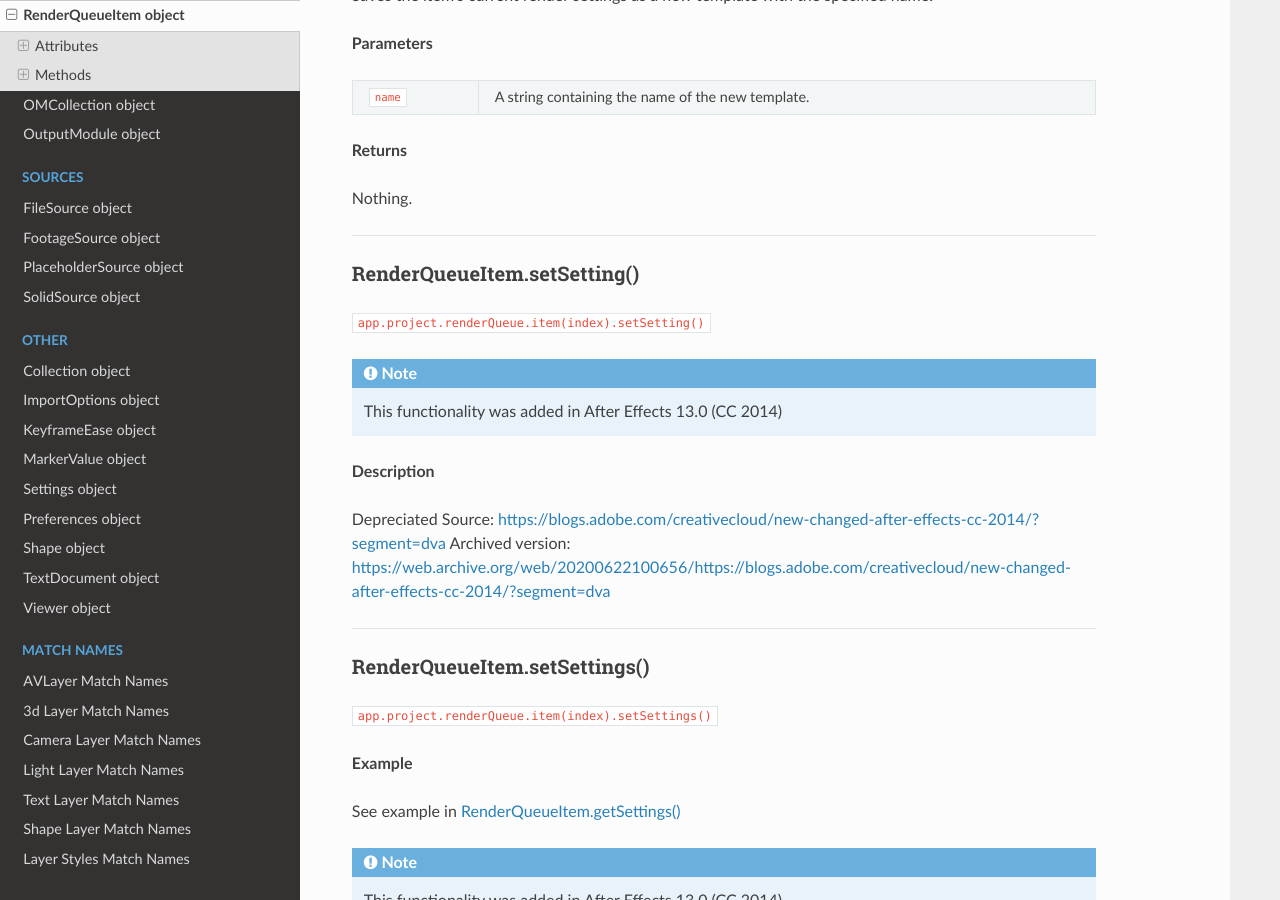
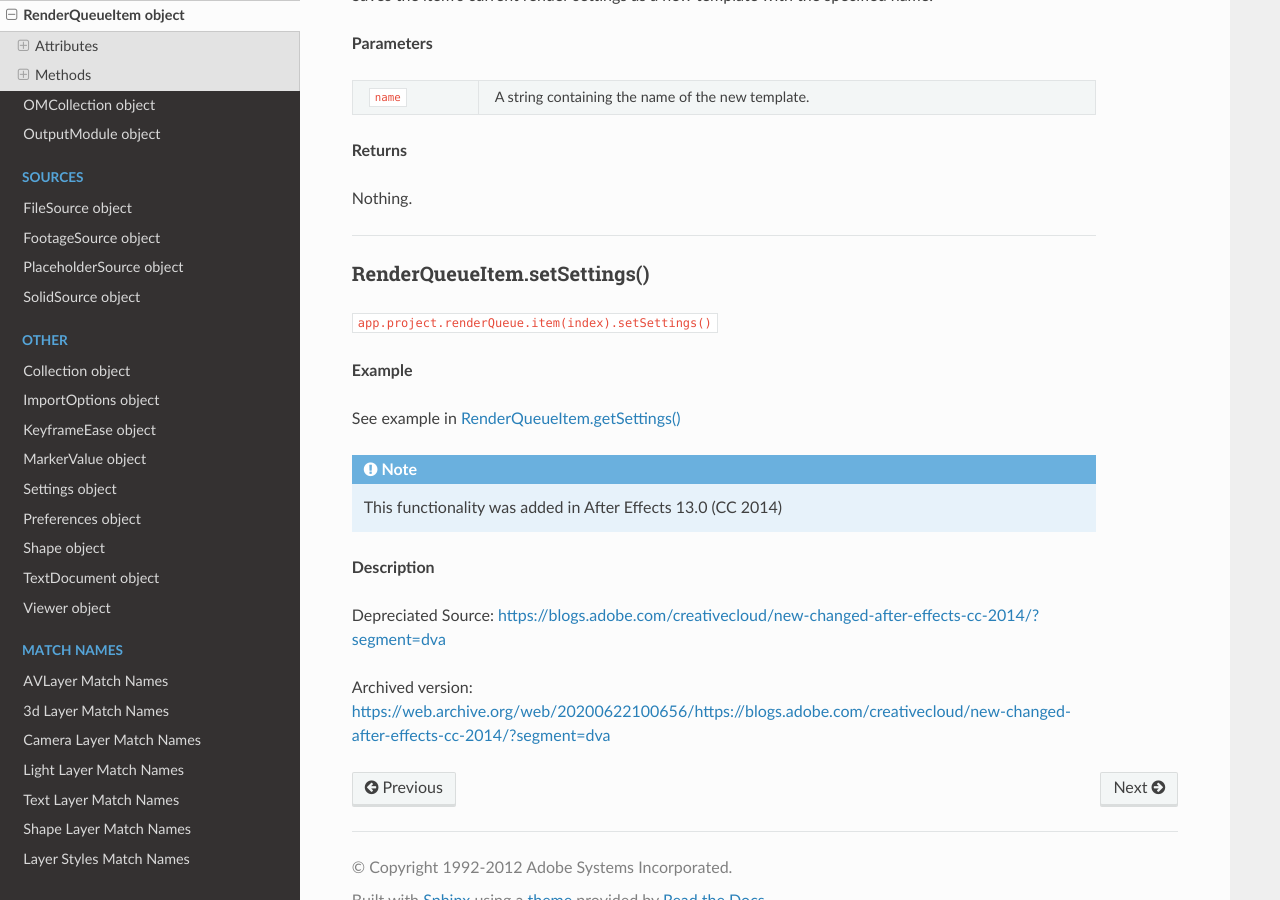
Before and after one commit to docsforadobe/after-effects-scripting-guide, a Sphinx documentation site: the page built from docs/renderqueue/renderqueueitem.rst, in a window 1280 px wide and 900 px high, scrolled down 8314 px. Built offline with Sphinx 7.4.7 and the Read the Docs theme 2.0.0, drawn with Linux system fonts in a browser that asks for light colours.

Commit message:
fixed ugly formating of links in Output Module and Render Queue Item pages

```diff
--- a/docs/renderqueue/outputmodule.rst
+++ b/docs/renderqueue/outputmodule.rst
@@ -237,6 +237,7 @@ OutputModule.getSetting()
 **Description**
 
 Depreciated Source: https://blogs.adobe.com/creativecloud/new-changed-after-effects-cc-2014/?segment=dva
+
 Archived version: https://web.archive.org/web/20200622100656/https://blogs.adobe.com/creativecloud/new-changed-after-effects-cc-2014/?segment=dva
 
 
@@ -353,7 +354,5 @@ See the example in :ref:`OutputModule.getSetting` for more.
 **Description**
 
 Depreciated Source: https://blogs.adobe.com/creativecloud/new-changed-after-effects-cc-2014/?segment=dva
+
 Archived version: https://web.archive.org/web/20200622100656/https://blogs.adobe.com/creativecloud/new-changed-after-effects-cc-2014/?segment=dva
-
-Depreciated Source: https://blogs.adobe.com/creativecloud/new-changed-after-effects-cc-2014/?segment=dva
-Archived version: https://web.archive.org/web/20200622100656/https://blogs.adobe.com/creativecloud/new-changed-after-effects-cc-2014/?segment=dva
--- a/docs/renderqueue/renderqueueitem.rst
+++ b/docs/renderqueue/renderqueueitem.rst
@@ -423,23 +423,6 @@ Nothing.
 
 ----
 
-.. _RenderQueueItem.setSetting:
-
-RenderQueueItem.setSetting()
-*********************************************
-
-``app.project.renderQueue.item(index).setSetting()``
-
-.. note::
-   This functionality was added in After Effects 13.0 (CC 2014)
-
-**Description**
-
-Depreciated Source: https://blogs.adobe.com/creativecloud/new-changed-after-effects-cc-2014/?segment=dva
-Archived version: https://web.archive.org/web/20200622100656/https://blogs.adobe.com/creativecloud/new-changed-after-effects-cc-2014/?segment=dva
-
-----
-
 .. _RenderQueueItem.setSettings:
 
 RenderQueueItem.setSettings()
@@ -457,4 +440,5 @@ See example in :ref:`RenderQueueItem.getSettings`
 **Description**
 
 Depreciated Source: https://blogs.adobe.com/creativecloud/new-changed-after-effects-cc-2014/?segment=dva
+
 Archived version: https://web.archive.org/web/20200622100656/https://blogs.adobe.com/creativecloud/new-changed-after-effects-cc-2014/?segment=dva
```
